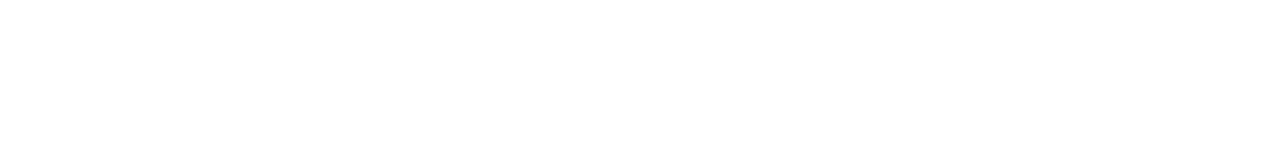
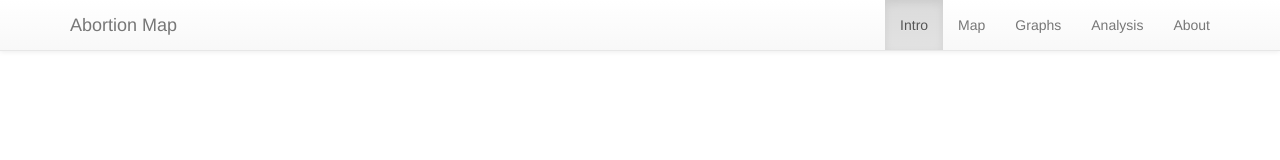
Before and after one commit to kkowalsky/historyofabortionmap, a plain HTML site: page index.html in a window 1280 px wide. Drawn offline with nearby package versions, Linux system fonts and the light colour scheme.

Commit message:
We have a navbar!

```diff
--- a/index.html
+++ b/index.html
@@ -15,6 +15,33 @@
 
   </head>
   <body>
+    <!-- navbar -->
+    <div class="navbar navbar-default navbar-fixed-top" role="navigation">
+      <div class="container">
+        <div class="navbar-header">
+          <button type="button" class="navbar-toggle" data-toggle="collapse" data-target=".navbar-collapse">
+            <span class="sr-only">Toggle navigation</span>
+            <span class="icon-bar"></span>
+            <span class="icon-bar"></span>
+            <span class="icon-bar"></span>
+          </button>
+          <a class="navbar-brand" href="index.html">Abortion Map</a>
+        </div>
+        <div class="navbar-collapse collapse">
+          <ul class="nav navbar-nav navbar-right">
+            <li class="active"><a href="#intro">Intro</a></li>
+            <li><a href="#map">Map</a></li>
+            <li><a href="#graphs">Graphs</a></li>
+            <li><a href="#analysis">Analysis</a></li>
+            <li><a href="#about">About</a></li>
+          </ul>
+        </div><!-- nav-bar end -->
+      </div>
+    </div>
+
+
+
+
 
 
       <!--libraries-->
```
